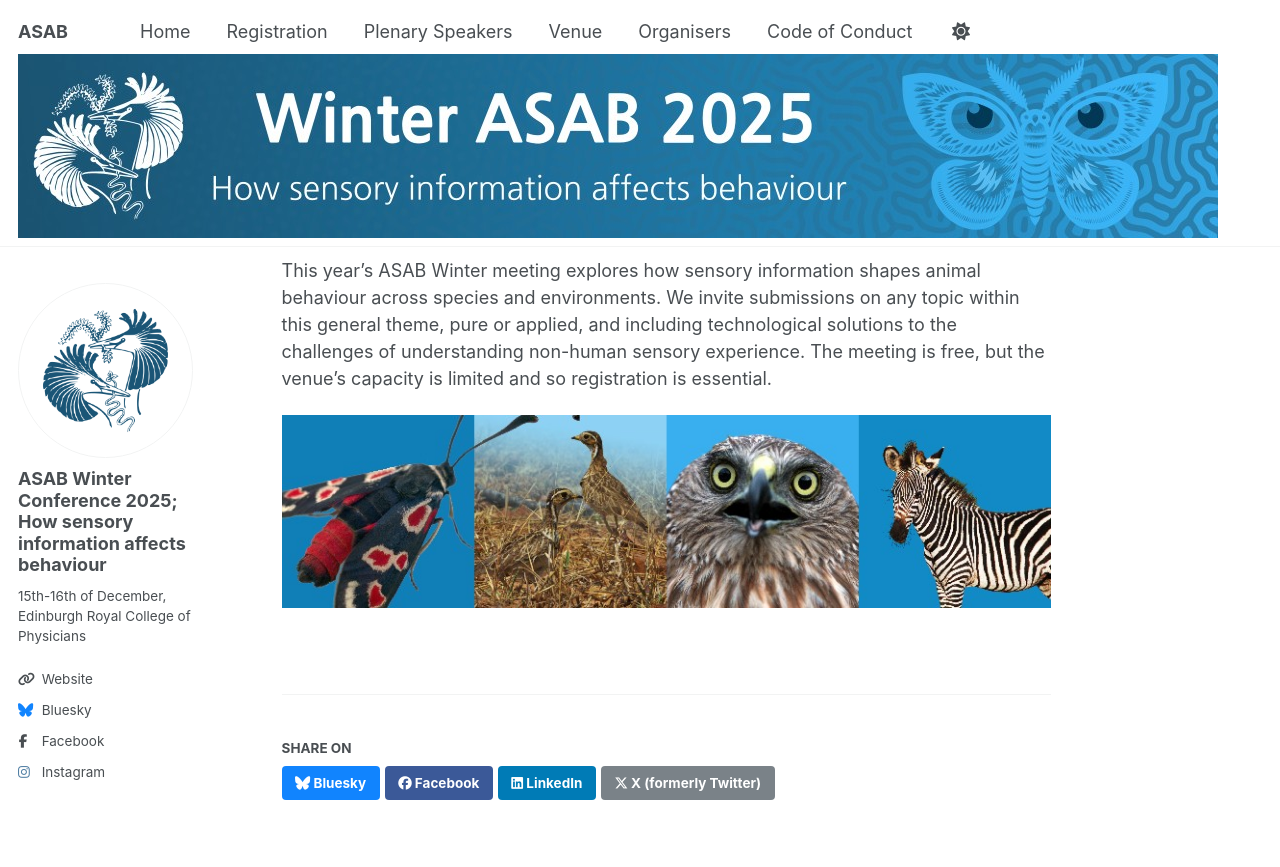
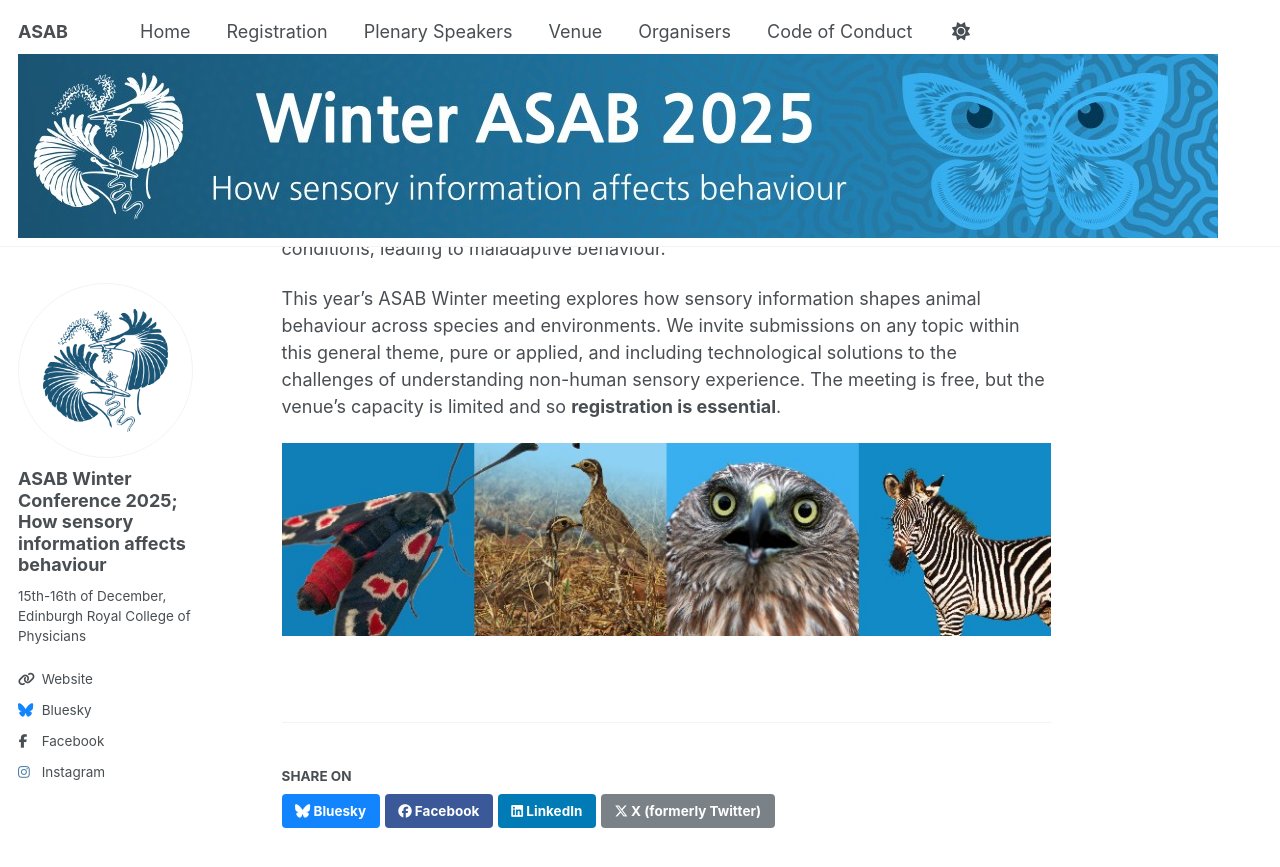
Before and after one commit to asabwinter/2025, a Jekyll site: the page built from _pages/about.md, in a window 1280 px wide and 900 px high, scrolled down 516 px. Shown: the top 867 px of the window. Built offline with Jekyll 4.4.1, drawn with Linux system fonts in a browser that asks for light colours; a script that is not in the unit is left out.

Commit message:
Update about.md

```diff
--- a/_pages/about.md
+++ b/_pages/about.md
@@ -12,9 +12,10 @@ redirect_from:
 
 ### Venue: Edinburgh Royal College of Physicians
 ### Date: 15th-16th of December
+----
 
 What is it like to be a bat? The conclusion in Thomas Nagel’s famous philosophical discourse was that we probably can never know. However, as animal behaviourists, it is imperative that we both understand the sensory world of other species and incorporate that knowledge in our studies of behaviour. Behaviour is how animals interact with their environment and the senses provide the information necessary for decision-making. Furthermore, in a rapidly changing world, human sounds, light, smells and magnetic fields swamp sensory systems and decision-making processes that evolved under different conditions, leading to maladaptive behaviour.
 
-This year’s ASAB Winter meeting explores how sensory information shapes animal behaviour across species and environments. We invite submissions on any topic within this general theme, pure or applied, and including technological solutions to the challenges of understanding non-human sensory experience. The meeting is free, but the venue’s capacity is limited and so registration is essential.
+This year’s ASAB Winter meeting explores how sensory information shapes animal behaviour across species and environments. We invite submissions on any topic within this general theme, pure or applied, and including technological solutions to the challenges of understanding non-human sensory experience. The meeting is free, but the venue’s capacity is limited and so **registration is essential**.
 
 <img src="/2025/images/animal-montage.jpg"/>
```
